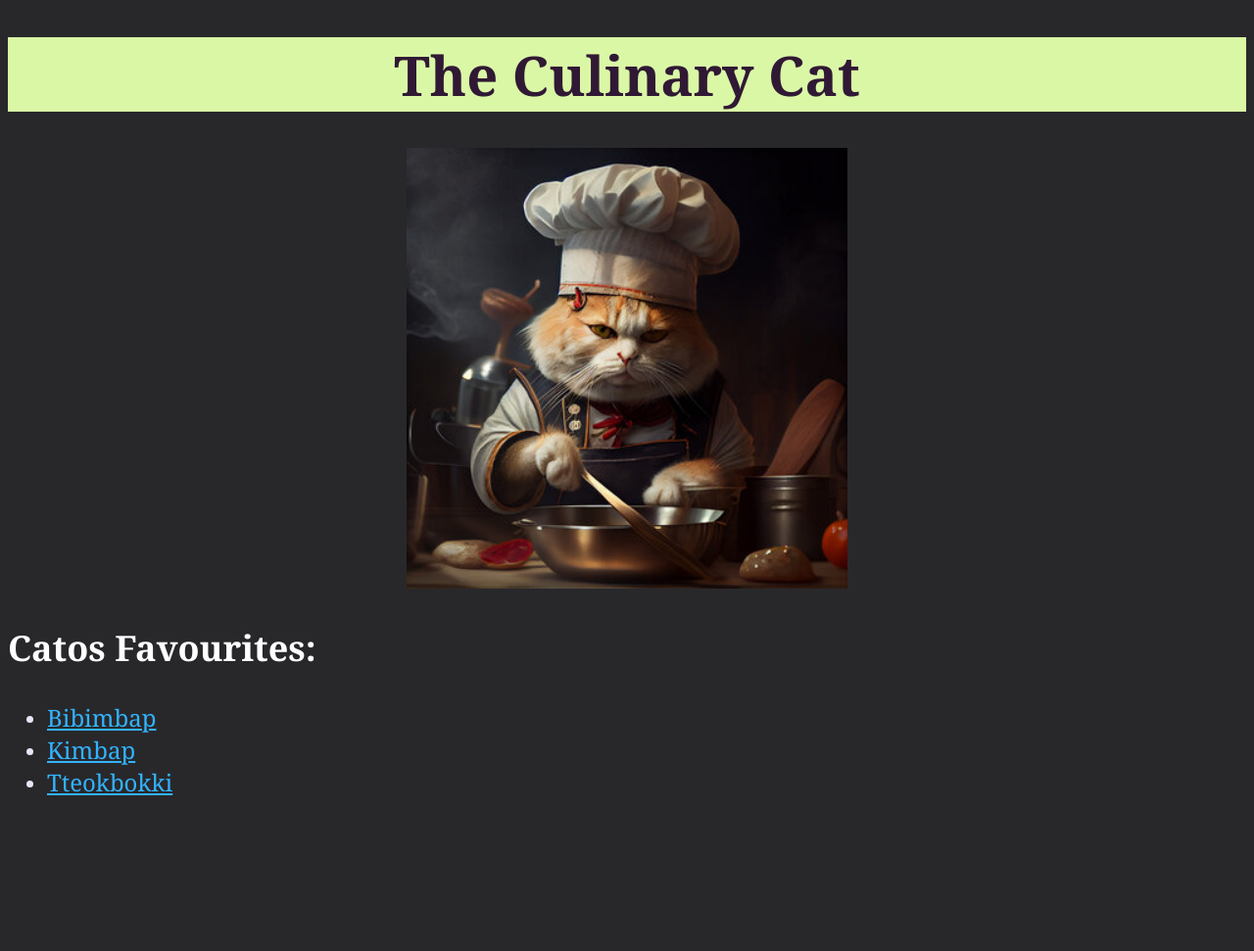
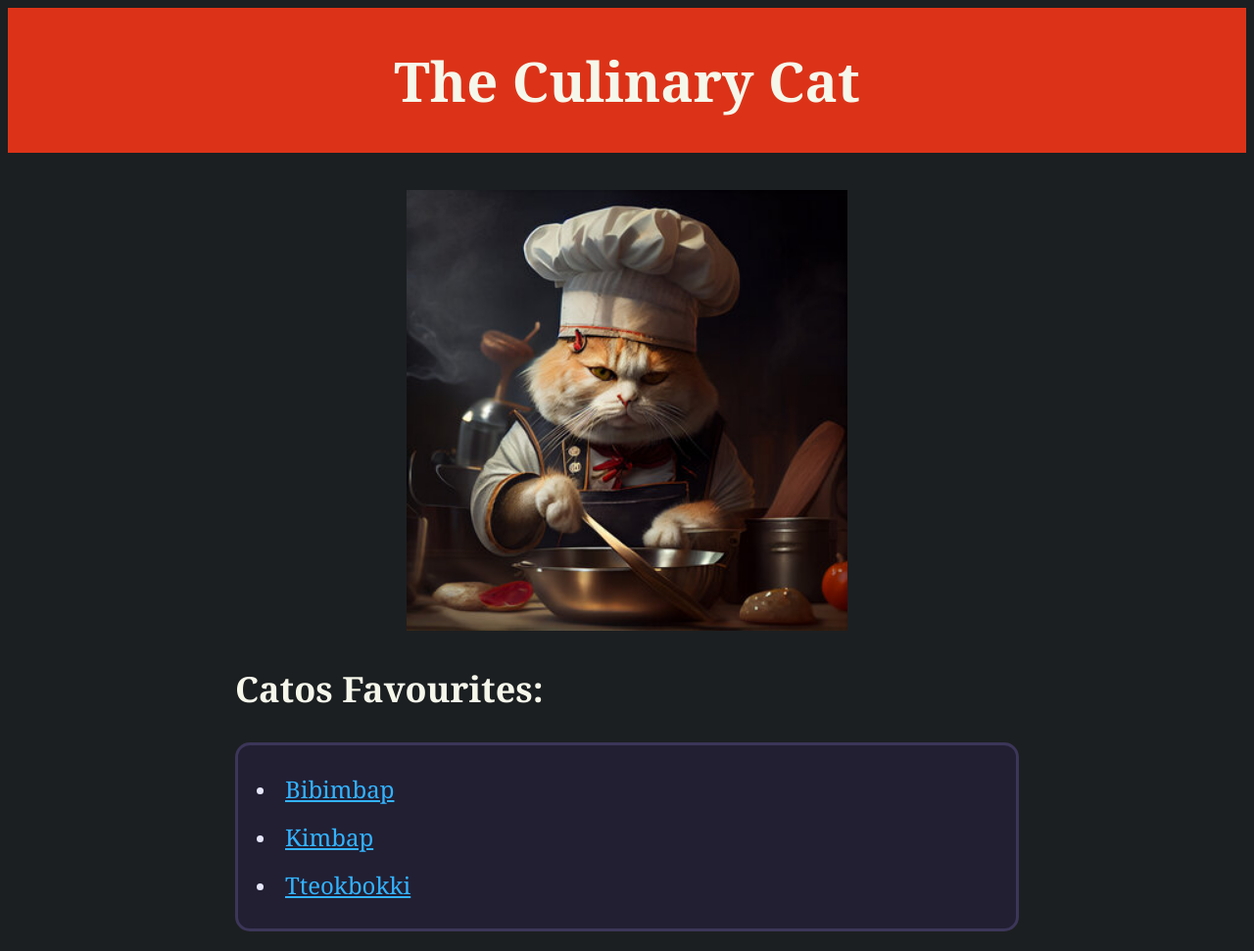
Before and after one commit to Numbers0689/recipes, a plain HTML site: page index.html in a window 1280 px wide. Shown: the whole page at 98% size. Before the commit the page ends 835 px from the top, so only its background shows below. Drawn offline with Linux system fonts and the light colour scheme.

Commit message:
Add margin padding border to index-css

```diff
--- a/index.html
+++ b/index.html
@@ -10,14 +10,18 @@
     <body>
         <h1>The Culinary Cat</h1>
         <p></p>
+        <div class="center">
         <img src="images/cat.jpg" alt="Mr. cat at your service" height="450" width="450">
         <p></p>
         <h2>Catos Favourites:</h2>
-        <ul>
+        <div class="bordered">
+            <ul>
             <li><a href="recipes/bibimbap.html">Bibimbap</a></li>
             <li><a href="recipes/kimbap.html">Kimbap</a></li>
             <li><a href="recipes/tteokbokki.html">Tteokbokki</a></li>
-        </ul>
+            </ul>
+        </div>
         <p></p>
+        </div>
     </body>
 </html>
--- a/styles.css
+++ b/styles.css
@@ -1,21 +1,29 @@
 body {
-    background-color: #28282B;
+    background-color: #1C1F21;
     color: #E6E6FA;
     text-align: center;
     font-family: Georgia, serif;
     font-size: 20px;
 }
 
+.center {
+    width: 800px;
+    margin: 0 auto;
+}
+
 h1 {
     font-size: 56px;
     font-weight: 800;
-    background-color: #DAF7A6;
-    color: #301934;
+    background-color: #DC3318;
+    color: #F6F7EB;
+    padding: 36px;
+    margin-top: 0px;
 }
 
 h2 {
-    color: white;
+    color: #F6F7EB;
 }
+
 h2,
 li {
     text-align: left;
@@ -23,6 +31,10 @@ li {
 
 h2 {
     font-size: 36px;
+}
+
+li {
+    padding: 8px;
 }
 
 a {
@@ -33,3 +45,10 @@ a {
 .disc {
     text-align: center;
 }
+
+.bordered {
+    display: block;
+    border: 3px solid #3C3659;
+    border-radius: 15px;
+    background-color: #221F33;
+}
```
Also changed, not shown: recipes/bibimbap.html (+2 -0 lines), recipes/kimbap.html (+2 -0 lines), recipes/tteokbokki.html (+2 -0 lines).
